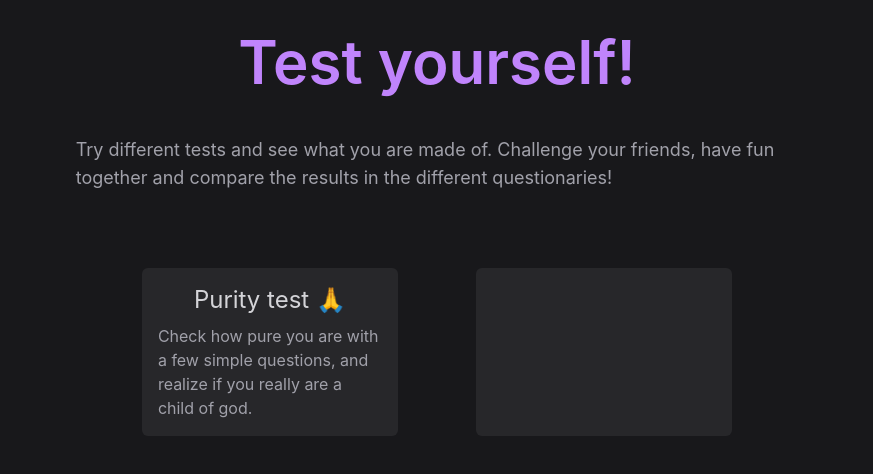
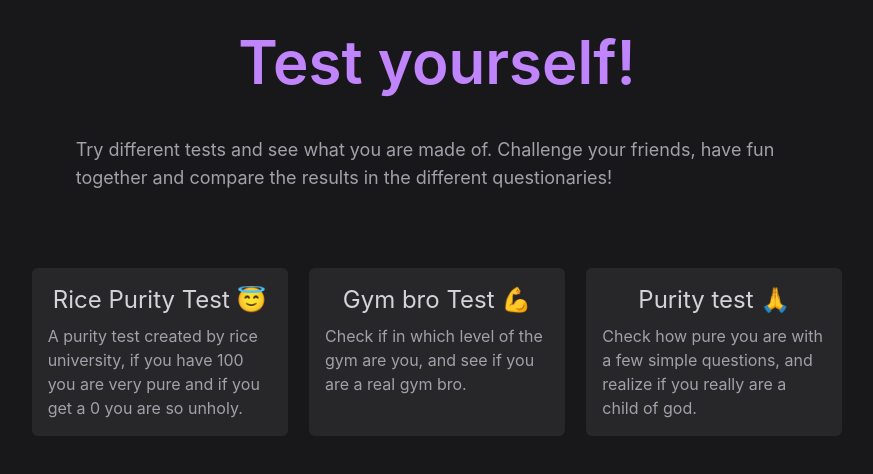
Before and after one commit to compabray/test-yourself, a React (Create React App) app: page / in a window 1280 px wide. Shown: the top 474 px of the page, without its empty margins (203-1076 px from the left). Built offline with nearby package versions, Linux system fonts and the light colour scheme.

Commit message:
feat: new routes

```diff
--- a/src/App.js
+++ b/src/App.js
@@ -1,6 +1,8 @@
 import { HashRouter, Route, Routes } from "react-router-dom";
 import Home from "./pages/Home";
-
+import Rice from "./pages/Rice";
+import Gym from "./pages/Gym";
+import Purity from "./pages/Purity";
 
 function App() {
   return (
@@ -8,6 +10,9 @@ function App() {
 
     <Routes>
       <Route path="/" element={<Home />} />
+      <Route path="/ricepurity" element={<Rice />} />
+      <Route path="/gymbro" element={<Gym/>} />
+      <Route path="/purity" element={<Purity/>} />
     </Routes>
 
     </HashRouter>
--- a/src/components/List.jsx
+++ b/src/components/List.jsx
@@ -1,10 +1,10 @@
 import testList from '../pages/testList.json';
-
+import { NavLink } from 'react-router-dom';
 
 function List(){
-    return ( <div className='flex m-auto w-7/12 justify-evenly mt-16'>
-      {testList.map(({title, description, icon}) => {
-            return (<div className=' bg-zinc-800 p-4 w-64 rounded-md hover:bg-zinc-700'>
+    return ( <div className='flex m-auto w-8/12 justify-evenly mt-16'>
+      {testList.map(({path, title, description, icon}) => {
+            return (<NavLink to={`/${path}`} className=' bg-zinc-800 p-4 w-64 rounded-md hover:bg-zinc-700'>
 
                     <h3 className="text-2xl text-zinc-300 text-center">
                         {title} {icon}
@@ -12,7 +12,7 @@ function List(){
                     <p className="text-zinc-400 text-base pt-2">
                         {description}
                     </p>
-                </div>);
+                </NavLink>);
 })}
    </div> )
 
--- /dev/null
+++ b/src/pages/Gym.jsx
@@ -0,0 +1,9 @@
+function Gym (){
+    return (
+        <div>
+            <h1>Gym</h1>
+        </div>
+    )
+}
+
+export default Gym;
--- /dev/null
+++ b/src/pages/Purity.jsx
@@ -0,0 +1,9 @@
+function Purity (){
+    return (
+        <div>
+        <h1>Purity</h1>
+        </div>
+    )
+}
+
+export default Purity;
--- /dev/null
+++ b/src/pages/Rice.jsx
@@ -0,0 +1,9 @@
+function Rice(){
+    return (
+        <div>
+            <h1>Rice</h1>
+        </div>
+    )
+}
+
+export default Rice;
--- a/src/pages/testList.json
+++ b/src/pages/testList.json
@@ -1,11 +1,21 @@
 [
     {
+        "path":"ricepurity",
+        "title": "Rice Purity Test",
+        "description": "A purity test created by rice university, if you have 100 you are very pure and if you get a 0 you are so unholy.",
+        "icon":"😇 "
+    },
+    {
+        "path":"gymbro",
+        "title": "Gym bro Test",
+        "description":"Check if in which level of the gym are you, and see if you are a real gym bro.",
+        "icon":"💪"
+    },
+
+    {
+        "path":"purity",
         "title": "Purity test",
         "description": "Check how pure you are with a few simple questions, and realize if you really are a child of god.",
         "icon": "🙏"
-
-    },
-    {
-
     }
 ]
```
